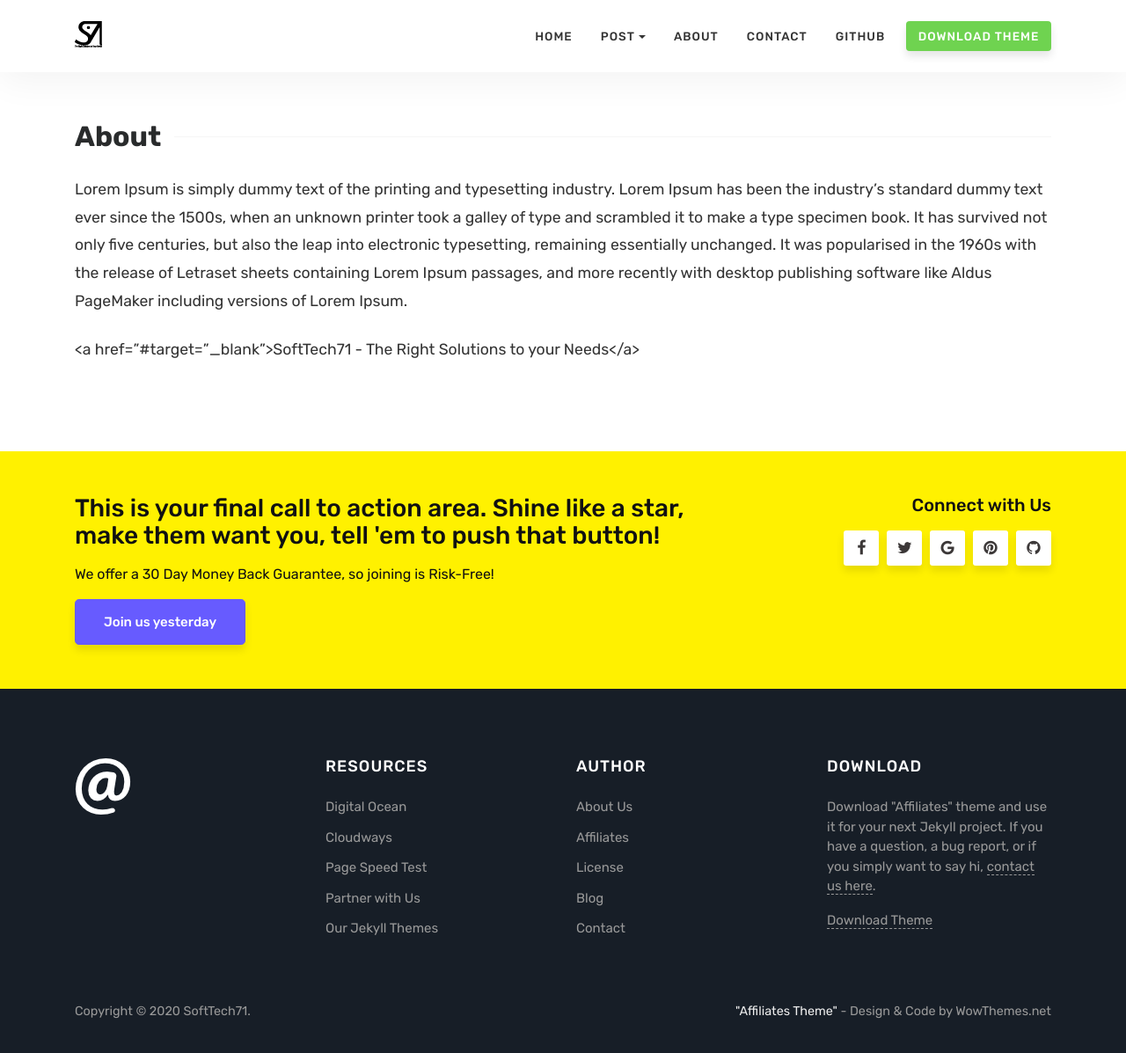
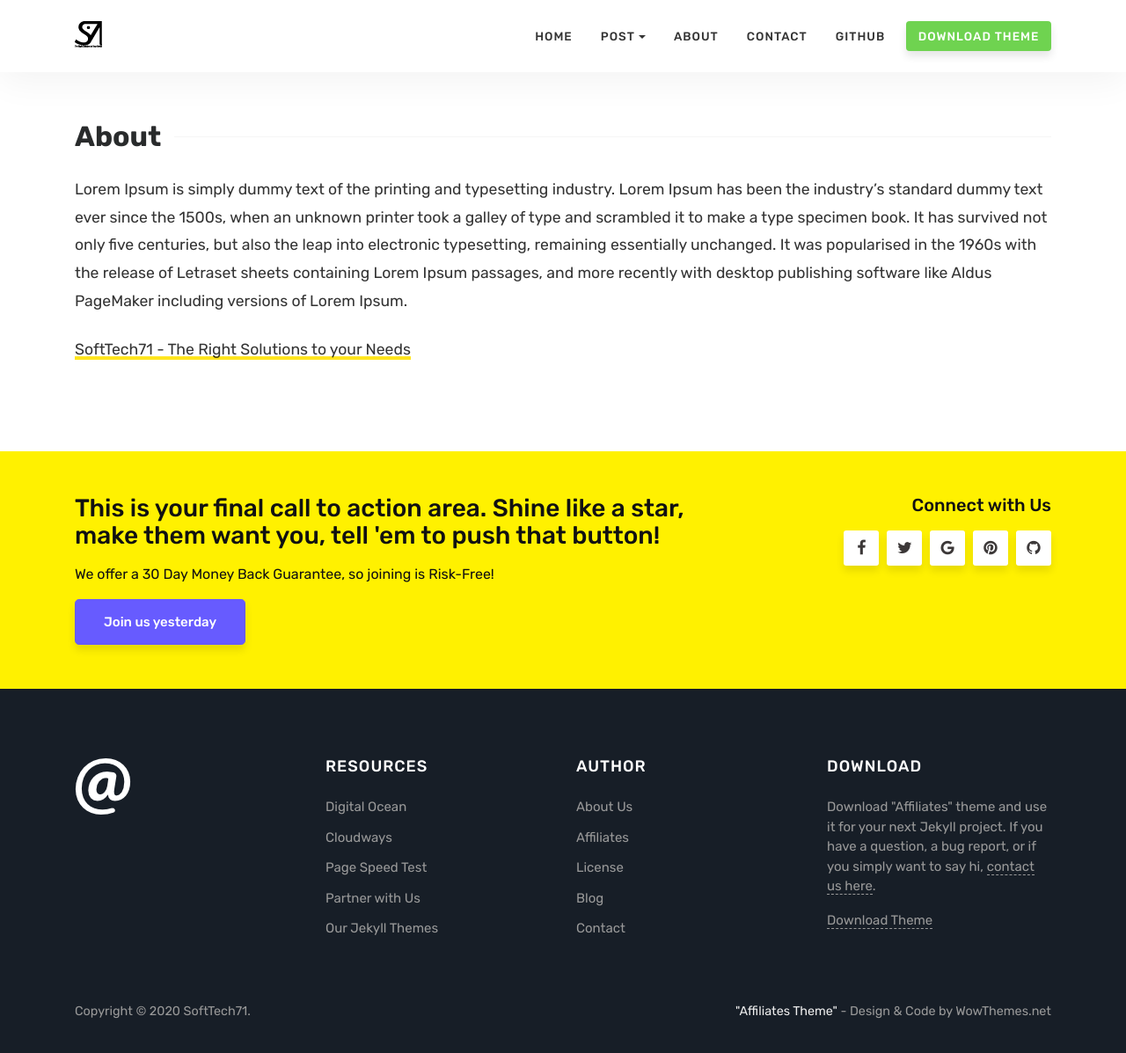
Before and after one commit to softtech71/softtech71.github.io, a Jekyll site: the page built from about.md, in a window 1280 px wide and 1206 px high. Shown: the top 1197 px of the window at 88% size. Built offline with Jekyll 4.4.1, drawn with Linux system fonts in a browser that asks for light colours; some of the changed lines change nothing that is shown.

Commit message:
updatred

```diff
--- a/about.md
+++ b/about.md
@@ -7,4 +7,4 @@ comments: true
 Lorem Ipsum is simply dummy text of the printing and typesetting industry. Lorem Ipsum has been the industry's standard dummy text ever since the 1500s, when an unknown printer took a galley of type and scrambled it to make a type specimen book. It has survived not only five centuries, but also the leap into electronic typesetting, remaining essentially unchanged. It was popularised in the 1960s with the release of Letraset sheets containing Lorem Ipsum passages, and more recently with desktop publishing software like Aldus PageMaker including versions of Lorem Ipsum.
 
 
-<a href="#target="_blank">{{ site.title }}</a>
+[{{ site.title }}](https://www.google.com)
```
